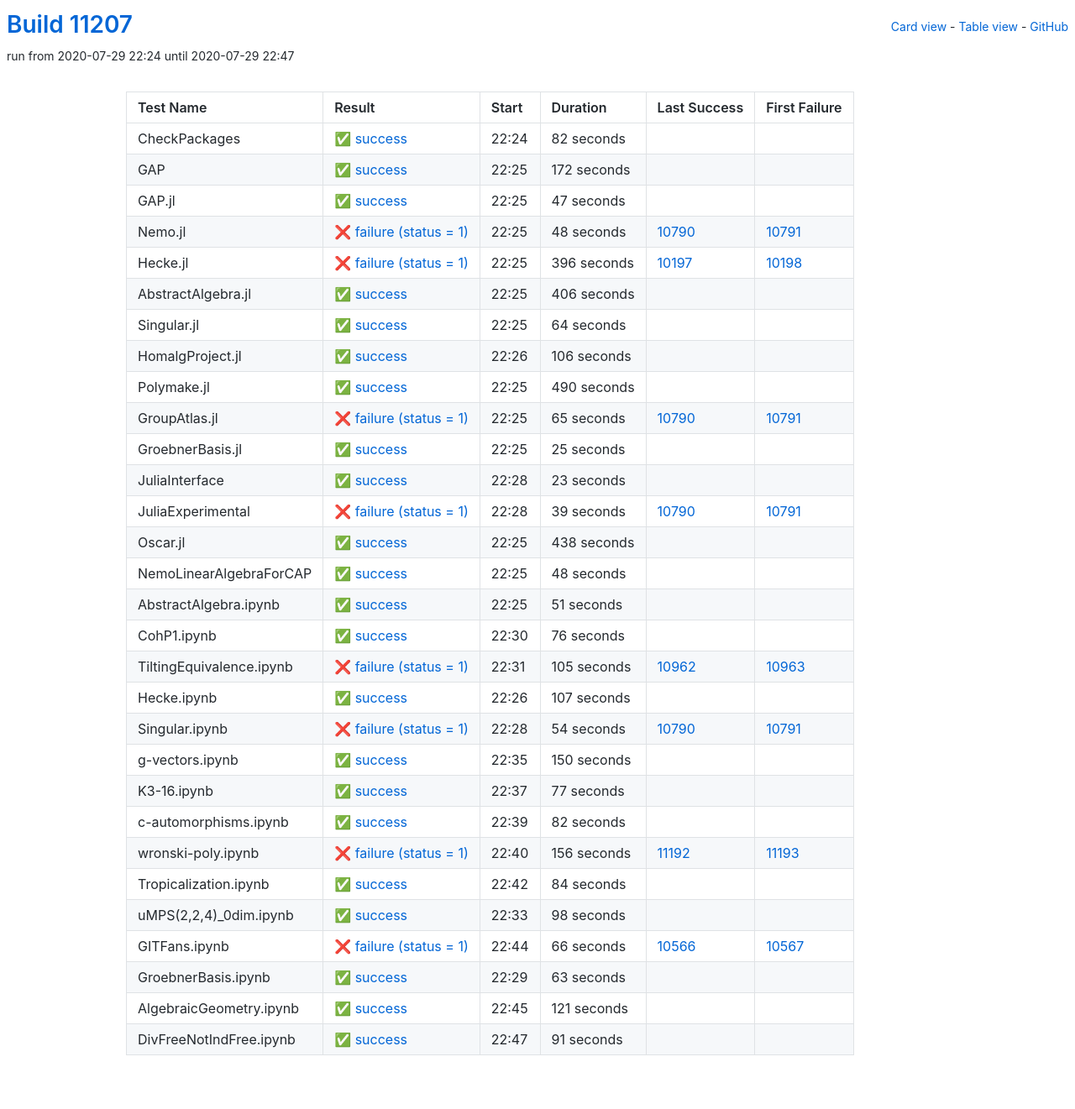
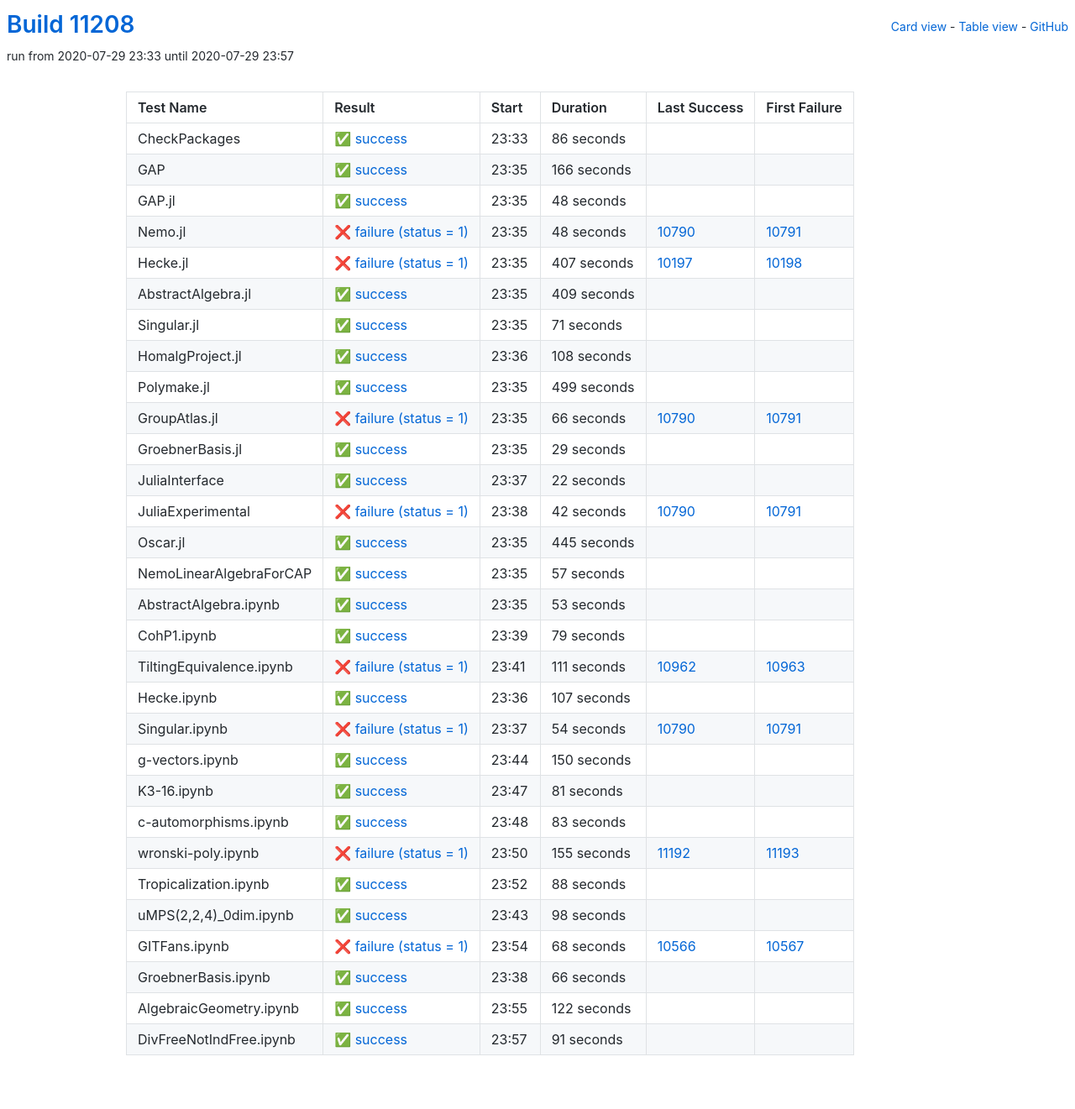
Before and after one commit to oscar-system/oscar-ci-status, a Jekyll site: the page built from table.html, in a window 1280 px wide. Shown: the whole page at 84% size. Built offline with Jekyll 4.4.1, drawn with Linux system fonts in a browser that asks for light colours.

Commit message:
Build #11208

```diff
--- a/_data/ci.yml
+++ b/_data/ci.yml
@@ -1,6 +1,6 @@
 ---
-build: 11207
-build_url: https://oscarci.mathematik.uni-kl.de/job/oscar/11207/
+build: 11208
+build_url: https://oscarci.mathematik.uni-kl.de/job/oscar/11208/
 job: oscar
 organization: oscar-system
 repo: oscar-ci-status
@@ -8,44 +8,44 @@ repourl: https://github.com/oscar-system/oscar-ci-status
 tests:
 - name: CheckPackages
   id: checkpackages
-  log: https://oscarci.mathematik.uni-kl.de/job/oscar/11207/artifact/logs/build-11207/CheckPackages.log
-  start: 2020-07-29 22:24
+  log: https://oscarci.mathematik.uni-kl.de/job/oscar/11208/artifact/logs/build-11208/CheckPackages.log
+  start: 2020-07-29 23:33
   success: true
   exitcode: 0
   status: success
-  duration: 82
+  duration: 86
   last_success: false
   last_success_url:
   first_failure: false
   first_failure_url:
 - name: GAP
   id: gap
-  log: https://oscarci.mathematik.uni-kl.de/job/oscar/11207/artifact/logs/build-11207/GAP.log
-  start: 2020-07-29 22:25
+  log: https://oscarci.mathematik.uni-kl.de/job/oscar/11208/artifact/logs/build-11208/GAP.log
+  start: 2020-07-29 23:35
   success: true
   exitcode: 0
   status: success
-  duration: 172
+  duration: 166
   last_success: false
   last_success_url:
   first_failure: false
   first_failure_url:
 - name: GAP.jl
   id: gap-jl
-  log: https://oscarci.mathematik.uni-kl.de/job/oscar/11207/artifact/logs/build-11207/GAP.jl.log
-  start: 2020-07-29 22:25
+  log: https://oscarci.mathematik.uni-kl.de/job/oscar/11208/artifact/logs/build-11208/GAP.jl.log
+  start: 2020-07-29 23:35
   success: true
   exitcode: 0
   status: success
-  duration: 47
+  duration: 48
   last_success: false
   last_success_url:
   first_failure: false
   first_failure_url:
 - name: Nemo.jl
   id: nemo-jl
-  log: https://oscarci.mathematik.uni-kl.de/job/oscar/11207/artifact/logs/build-11207/Nemo.jl.log
-  start: 2020-07-29 22:25
+  log: https://oscarci.mathematik.uni-kl.de/job/oscar/11208/artifact/logs/build-11208/Nemo.jl.log
+  start: 2020-07-29 23:35
   success: false
   exitcode: 1
   status: failure
@@ -56,176 +56,176 @@ tests:
   first_failure_url: https://oscarci.mathematik.uni-kl.de/job/oscar/10791/
 - name: Hecke.jl
   id: hecke-jl
-  log: https://oscarci.mathematik.uni-kl.de/job/oscar/11207/artifact/logs/build-11207/Hecke.jl.log
-  start: 2020-07-29 22:25
+  log: https://oscarci.mathematik.uni-kl.de/job/oscar/11208/artifact/logs/build-11208/Hecke.jl.log
+  start: 2020-07-29 23:35
   success: false
   exitcode: 1
   status: failure
-  duration: 396
+  duration: 407
   last_success: 10197
   last_success_url: https://oscarci.mathematik.uni-kl.de/job/oscar/10197/
   first_failure: 10198
   first_failure_url: https://oscarci.mathematik.uni-kl.de/job/oscar/10198/
 - name: AbstractAlgebra.jl
   id: abstractalgebra-jl
-  log: https://oscarci.mathematik.uni-kl.de/job/oscar/11207/artifact/logs/build-11207/AbstractAlgebra.jl.log
-  start: 2020-07-29 22:25
+  log: https://oscarci.mathematik.uni-kl.de/job/oscar/11208/artifact/logs/build-11208/AbstractAlgebra.jl.log
+  start: 2020-07-29 23:35
   success: true
   exitcode: 0
   status: success
-  duration: 406
+  duration: 409
   last_success: false
   last_success_url:
   first_failure: false
   first_failure_url:
 - name: Singular.jl
   id: singular-jl
-  log: https://oscarci.mathematik.uni-kl.de/job/oscar/11207/artifact/logs/build-11207/Singular.jl.log
-  start: 2020-07-29 22:25
+  log: https://oscarci.mathematik.uni-kl.de/job/oscar/11208/artifact/logs/build-11208/Singular.jl.log
+  start: 2020-07-29 23:35
   success: true
   exitcode: 0
   status: success
-  duration: 64
+  duration: 71
   last_success: false
   last_success_url:
   first_failure: false
   first_failure_url:
 - name: HomalgProject.jl
   id: homalgproject-jl
-  log: https://oscarci.mathematik.uni-kl.de/job/oscar/11207/artifact/logs/build-11207/HomalgProject.jl.log
-  start: 2020-07-29 22:26
+  log: https://oscarci.mathematik.uni-kl.de/job/oscar/11208/artifact/logs/build-11208/HomalgProject.jl.log
+  start: 2020-07-29 23:36
   success: true
   exitcode: 0
   status: success
-  duration: 106
+  duration: 108
   last_success: false
   last_success_url:
   first_failure: false
   first_failure_url:
 - name: Polymake.jl
   id: polymake-jl
-  log: https://oscarci.mathematik.uni-kl.de/job/oscar/11207/artifact/logs/build-11207/Polymake.jl.log
-  start: 2020-07-29 22:25
+  log: https://oscarci.mathematik.uni-kl.de/job/oscar/11208/artifact/logs/build-11208/Polymake.jl.log
+  start: 2020-07-29 23:35
   success: true
   exitcode: 0
   status: success
-  duration: 490
+  duration: 499
   last_success: false
   last_success_url:
   first_failure: false
   first_failure_url:
 - name: GroupAtlas.jl
   id: groupatlas-jl
-  log: https://oscarci.mathematik.uni-kl.de/job/oscar/11207/artifact/logs/build-11207/GroupAtlas.jl.log
-  start: 2020-07-29 22:25
+  log: https://oscarci.mathematik.uni-kl.de/job/oscar/11208/artifact/logs/build-11208/GroupAtlas.jl.log
+  start: 2020-07-29 23:35
   success: false
   exitcode: 1
   status: failure
-  duration: 65
+  duration: 66
   last_success: 10790
   last_success_url: https://oscarci.mathematik.uni-kl.de/job/oscar/10790/
   first_failure: 10791
   first_failure_url: https://oscarci.mathematik.uni-kl.de/job/oscar/10791/
 - name: GroebnerBasis.jl
   id: groebnerbasis-jl
-  log: https://oscarci.mathematik.uni-kl.de/job/oscar/11207/artifact/logs/build-11207/GroebnerBasis.jl.log
-  start: 2020-07-29 22:25
+  log: https://oscarci.mathematik.uni-kl.de/job/oscar/11208/artifact/logs/build-11208/GroebnerBasis.jl.log
+  start: 2020-07-29 23:35
   success: true
   exitcode: 0
   status: success
-  duration: 25
+  duration: 29
   last_success: false
   last_success_url:
   first_failure: false
   first_failure_url:
 - name: JuliaInterface
   id: juliainterface
-  log: https://oscarci.mathematik.uni-kl.de/job/oscar/11207/artifact/logs/build-11207/JuliaInterface.log
-  start: 2020-07-29 22:28
+  log: https://oscarci.mathematik.uni-kl.de/job/oscar/11208/artifact/logs/build-11208/JuliaInterface.log
+  start: 2020-07-29 23:37
   success: true
   exitcode: 0
   status: success
-  duration: 23
+  duration: 22
   last_success: false
   last_success_url:
   first_failure: false
   first_failure_url:
 - name: JuliaExperimental
   id: juliaexperimental
-  log: https://oscarci.mathematik.uni-kl.de/job/oscar/11207/artifact/logs/build-11207/JuliaExperimental.log
-  start: 2020-07-29 22:28
+  log: https://oscarci.mathematik.uni-kl.de/job/oscar/11208/artifact/logs/build-11208/JuliaExperimental.log
+  start: 2020-07-29 23:38
   success: false
   exitcode: 1
   status: failure
-  duration: 39
+  duration: 42
   last_success: 10790
   last_success_url: https://oscarci.mathematik.uni-kl.de/job/oscar/10790/
   first_failure: 10791
   first_failure_url: https://oscarci.mathematik.uni-kl.de/job/oscar/10791/
 - name: Oscar.jl
   id: oscar-jl
-  log: https://oscarci.mathematik.uni-kl.de/job/oscar/11207/artifact/logs/build-11207/Oscar.jl.log
-  start: 2020-07-29 22:25
+  log: https://oscarci.mathematik.uni-kl.de/job/oscar/11208/artifact/logs/build-11208/Oscar.jl.log
+  start: 2020-07-29 23:35
   success: true
   exitcode: 0
   status: success
-  duration: 438
+  duration: 445
   last_success: false
   last_success_url:
   first_failure: false
   first_failure_url:
 - name: NemoLinearAlgebraForCAP
   id: nemolinearalgebraforcap
-  log: https://oscarci.mathematik.uni-kl.de/job/oscar/11207/artifact/logs/build-11207/NemoLinearAlgebraForCAP.log
-  start: 2020-07-29 22:25
+  log: https://oscarci.mathematik.uni-kl.de/job/oscar/11208/artifact/logs/build-11208/NemoLinearAlgebraForCAP.log
+  start: 2020-07-29 23:35
   success: true
   exitcode: 0
   status: success
-  duration: 48
+  duration: 57
   last_success: false
   last_success_url:
   first_failure: false
   first_failure_url:
 - name: AbstractAlgebra.ipynb
   id: abstractalgebra-ipynb
-  log: https://oscarci.mathematik.uni-kl.de/job/oscar/11207/artifact/logs/build-11207/AbstractAlgebra.ipynb.log
-  start: 2020-07-29 22:25
+  log: https://oscarci.mathematik.uni-kl.de/job/oscar/11208/artifact/logs/build-11208/AbstractAlgebra.ipynb.log
+  start: 2020-07-29 23:35
   success: true
   exitcode: 0
   status: success
-  duration: 51
+  duration: 53
   last_success: false
   last_success_url:
   first_failure: false
   first_failure_url:
 - name: CohP1.ipynb
   id: cohp1-ipynb
-  log: https://oscarci.mathematik.uni-kl.de/job/oscar/11207/artifact/logs/build-11207/CohP1.ipynb.log
-  start: 2020-07-29 22:30
+  log: https://oscarci.mathematik.uni-kl.de/job/oscar/11208/artifact/logs/build-11208/CohP1.ipynb.log
+  start: 2020-07-29 23:39
   success: true
   exitcode: 0
   status: success
-  duration: 76
+  duration: 79
   last_success: false
   last_success_url:
   first_failure: false
   first_failure_url:
 - name: TiltingEquivalence.ipynb
   id: tiltingequivalence-ipynb
-  log: https://oscarci.mathematik.uni-kl.de/job/oscar/11207/artifact/logs/build-11207/TiltingEquivalence.ipynb.log
-  start: 2020-07-29 22:31
+  log: https://oscarci.mathematik.uni-kl.de/job/oscar/11208/artifact/logs/build-11208/TiltingEquivalence.ipynb.log
+  start: 2020-07-29 23:41
   success: false
   exitcode: 1
   status: failure
-  duration: 105
+  duration: 111
   last_success: 10962
   last_success_url: https://oscarci.mathematik.uni-kl.de/job/oscar/10962/
   first_failure: 10963
   first_failure_url: https://oscarci.mathematik.uni-kl.de/job/oscar/10963/
 - name: Hecke.ipynb
   id: hecke-ipynb
-  log: https://oscarci.mathematik.uni-kl.de/job/oscar/11207/artifact/logs/build-11207/Hecke.ipynb.log
-  start: 2020-07-29 22:26
+  log: https://oscarci.mathematik.uni-kl.de/job/oscar/11208/artifact/logs/build-11208/Hecke.ipynb.log
+  start: 2020-07-29 23:36
   success: true
   exitcode: 0
   status: success
@@ -236,8 +236,8 @@ tests:
   first_failure_url:
 - name: Singular.ipynb
   id: singular-ipynb
-  log: https://oscarci.mathematik.uni-kl.de/job/oscar/11207/artifact/logs/build-11207/Singular.ipynb.log
-  start: 2020-07-29 22:28
+  log: https://oscarci.mathematik.uni-kl.de/job/oscar/11208/artifact/logs/build-11208/Singular.ipynb.log
+  start: 2020-07-29 23:37
   success: false
   exitcode: 1
   status: failure
@@ -248,8 +248,8 @@ tests:
   first_failure_url: https://oscarci.mathematik.uni-kl.de/job/oscar/10791/
 - name: g-vectors.ipynb
   id: g-vectors-ipynb
-  log: https://oscarci.mathematik.uni-kl.de/job/oscar/11207/artifact/logs/build-11207/g-vectors.ipynb.log
-  start: 2020-07-29 22:35
+  log: https://oscarci.mathematik.uni-kl.de/job/oscar/11208/artifact/logs/build-11208/g-vectors.ipynb.log
+  start: 2020-07-29 23:44
   success: true
   exitcode: 0
   status: success
@@ -260,56 +260,56 @@ tests:
   first_failure_url:
 - name: K3-16.ipynb
   id: k3-16-ipynb
-  log: https://oscarci.mathematik.uni-kl.de/job/oscar/11207/artifact/logs/build-11207/K3-16.ipynb.log
-  start: 2020-07-29 22:37
+  log: https://oscarci.mathematik.uni-kl.de/job/oscar/11208/artifact/logs/build-11208/K3-16.ipynb.log
+  start: 2020-07-29 23:47
   success: true
   exitcode: 0
   status: success
-  duration: 77
+  duration: 81
   last_success: false
   last_success_url:
   first_failure: false
   first_failure_url:
 - name: c-automorphisms.ipynb
   id: c-automorphisms-ipynb
-  log: https://oscarci.mathematik.uni-kl.de/job/oscar/11207/artifact/logs/build-11207/c-automorphisms.ipynb.log
-  start: 2020-07-29 22:39
+  log: https://oscarci.mathematik.uni-kl.de/job/oscar/11208/artifact/logs/build-11208/c-automorphisms.ipynb.log
+  start: 2020-07-29 23:48
   success: true
   exitcode: 0
   status: success
-  duration: 82
+  duration: 83
   last_success: false
   last_success_url:
   first_failure: false
   first_failure_url:
 - name: wronski-poly.ipynb
   id: wronski-poly-ipynb
-  log: https://oscarci.mathematik.uni-kl.de/job/oscar/11207/artifact/logs/build-11207/wronski-poly.ipynb.log
-  start: 2020-07-29 22:40
+  log: https://oscarci.mathematik.uni-kl.de/job/oscar/11208/artifact/logs/build-11208/wronski-poly.ipynb.log
+  start: 2020-07-29 23:50
   success: false
   exitcode: 1
   status: failure
-  duration: 156
+  duration: 155
   last_success: 11192
   last_success_url: https://oscarci.mathematik.uni-kl.de/job/oscar/11192/
   first_failure: 11193
   first_failure_url: https://oscarci.mathematik.uni-kl.de/job/oscar/11193/
 - name: Tropicalization.ipynb
   id: tropicalization-ipynb
-  log: https://oscarci.mathematik.uni-kl.de/job/oscar/11207/artifact/logs/build-11207/Tropicalization.ipynb.log
-  start: 2020-07-29 22:42
+  log: https://oscarci.mathematik.uni-kl.de/job/oscar/11208/artifact/logs/build-11208/Tropicalization.ipynb.log
+  start: 2020-07-29 23:52
   success: true
   exitcode: 0
   status: success
-  duration: 84
+  duration: 88
   last_success: false
   last_success_url:
   first_failure: false
   first_failure_url:
 - name: uMPS(2,2,4)_0dim.ipynb
   id: umps-2-2-4-0dim-ipynb
-  log: https://oscarci.mathematik.uni-kl.de/job/oscar/11207/artifact/logs/build-11207/uMPS-2-2-4-_0dim.ipynb.log
-  start: 2020-07-29 22:33
+  log: https://oscarci.mathematik.uni-kl.de/job/oscar/11208/artifact/logs/build-11208/uMPS-2-2-4-_0dim.ipynb.log
+  start: 2020-07-29 23:43
   success: true
   exitcode: 0
   status: success
@@ -320,44 +320,44 @@ tests:
   first_failure_url:
 - name: GITFans.ipynb
   id: gitfans-ipynb
-  log: https://oscarci.mathematik.uni-kl.de/job/oscar/11207/artifact/logs/build-11207/GITFans.ipynb.log
-  start: 2020-07-29 22:44
+  log: https://oscarci.mathematik.uni-kl.de/job/oscar/11208/artifact/logs/build-11208/GITFans.ipynb.log
+  start: 2020-07-29 23:54
   success: false
   exitcode: 1
   status: failure
-  duration: 66
+  duration: 68
   last_success: 10566
   last_success_url: https://oscarci.mathematik.uni-kl.de/job/oscar/10566/
   first_failure: 10567
   first_failure_url: https://oscarci.mathematik.uni-kl.de/job/oscar/10567/
 - name: GroebnerBasis.ipynb
   id: groebnerbasis-ipynb
-  log: https://oscarci.mathematik.uni-kl.de/job/oscar/11207/artifact/logs/build-11207/GroebnerBasis.ipynb.log
-  start: 2020-07-29 22:29
+  log: https://oscarci.mathematik.uni-kl.de/job/oscar/11208/artifact/logs/build-11208/GroebnerBasis.ipynb.log
+  start: 2020-07-29 23:38
   success: true
   exitcode: 0
   status: success
-  duration: 63
+  duration: 66
   last_success: false
   last_success_url:
   first_failure: false
   first_failure_url:
 - name: AlgebraicGeometry.ipynb
   id: algebraicgeometry-ipynb
-  log: https://oscarci.mathematik.uni-kl.de/job/oscar/11207/artifact/logs/build-11207/AlgebraicGeometry.ipynb.log
-  start: 2020-07-29 22:45
+  log: https://oscarci.mathematik.uni-kl.de/job/oscar/11208/artifact/logs/build-11208/AlgebraicGeometry.ipynb.log
+  start: 2020-07-29 23:55
   success: true
   exitcode: 0
   status: success
-  duration: 121
+  duration: 122
   last_success: false
   last_success_url:
   first_failure: false
   first_failure_url:
 - name: DivFreeNotIndFree.ipynb
   id: divfreenotindfree-ipynb
-  log: https://oscarci.mathematik.uni-kl.de/job/oscar/11207/artifact/logs/build-11207/DivFreeNotIndFree.ipynb.log
-  start: 2020-07-29 22:47
+  log: https://oscarci.mathematik.uni-kl.de/job/oscar/11208/artifact/logs/build-11208/DivFreeNotIndFree.ipynb.log
+  start: 2020-07-29 23:57
   success: true
   exitcode: 0
   status: success
```
Also changed, not shown: README.md.
